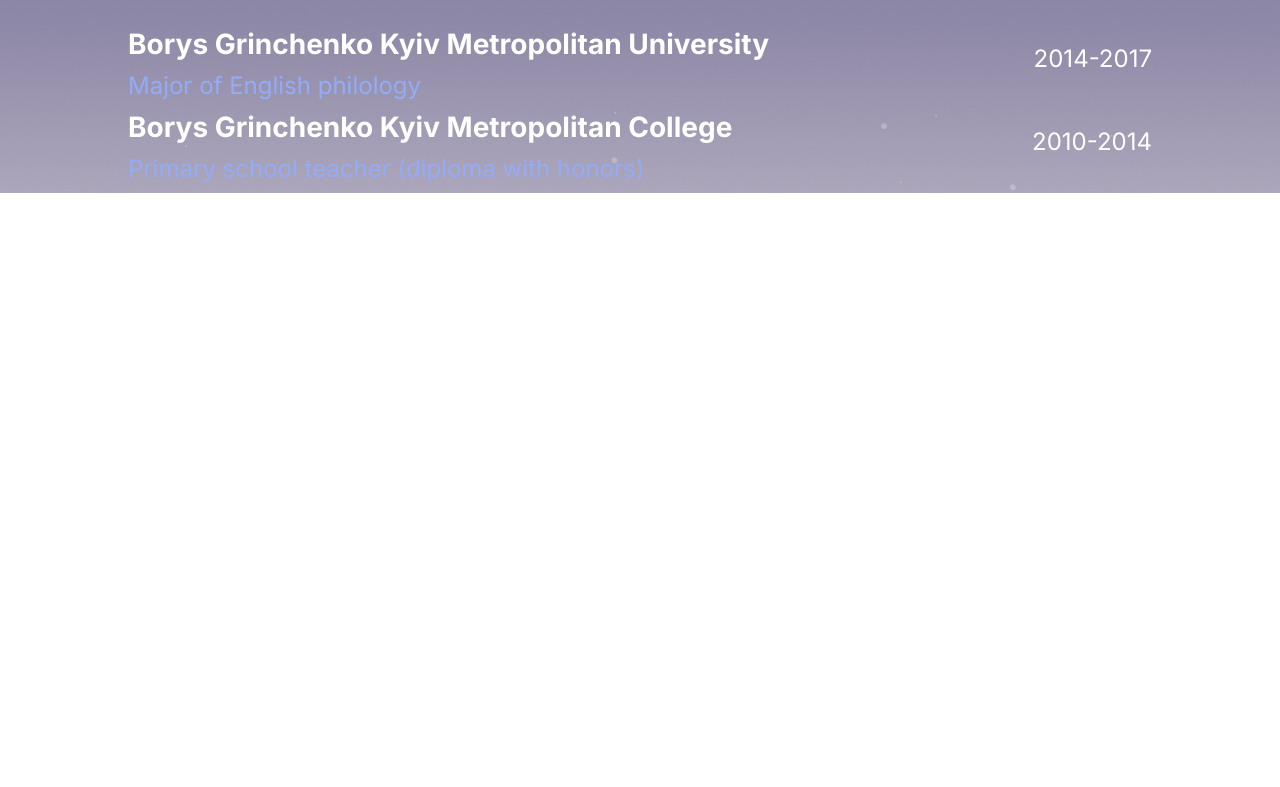
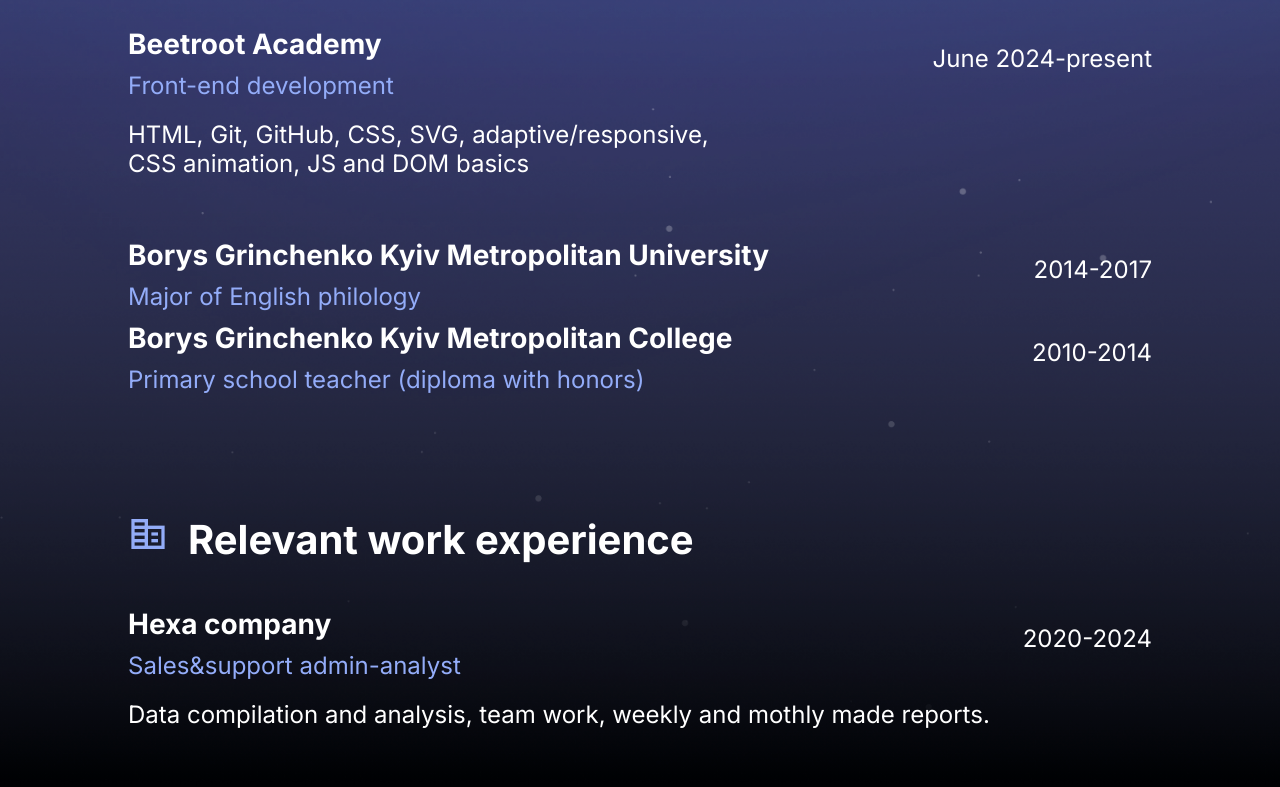
Before and after one commit to MaryMaistrova/myProject, a plain HTML site: page index.html in a window 1280 px wide. Shown: the part 607-1394 px from the top of the page. Before the commit the page ends 800 px from the top, so only its background shows below. Drawn offline with Linux system fonts and the light colour scheme.

Commit message:
gradient

```diff
--- a/index.html
+++ b/index.html
@@ -17,7 +17,7 @@
 <body>
   <div class="wrapper-ofc">
     <header>
-      <img src="images/my-pic.png" width="250" height="250" alt="my_photo">
+      <img src="images/my-pic.jpg" width="230" height="200" alt="my_photo">
       <div class="info">
         <h1>Mariia Maistrova</h1>
         <h3>Frontend developer trainee</h3>
@@ -117,6 +117,17 @@
 
       <div class="edu">
         <h2>Education</h2>
+
+        <section>
+          <div class="left">
+            <h4>Beetroot Academy</h4>
+            <span>Front-end development </span>
+          </div>
+          <span>June 2024-present</span>
+
+
+        </section>
+        <span>HTML, Git, GitHub, CSS, SVG, adaptive/responsive, CSS animation, JS and DOM basics</span>
         <section>
           <div class="left">
             <h4>Borys Grinchenko Kyiv Metropolitan University </h4>
@@ -133,7 +144,17 @@
           <span>2010-2014</span>
         </section>
       </div>
-    </main>
+      <h2>Relevant work experience</h2>
+      <div class="work">
+        <div class="left">
+          <h4>Hexa company</h4>
+          <span>Sales&support admin-analyst</span>
+        </div>
+        <span>2020-2024</span>
+      </div>
+      <span>Data compilation and analysis, team work, weekly and mothly made reports.</span>
+  </div>
+  </main>
   </div>
 </body>
 
--- a/style.css
+++ b/style.css
@@ -1,5 +1,5 @@
 body {
-  background-image: url(images/Stars.png), url(images/Flares.png), url(images/Gradient.png);
+  background-image: url(images/Stars.png), url(images/Flares.png), url(images/Gradient.png), linear-gradient(#90b2e8, #000103);
   background-size: cover;
   background-repeat: no-repeat, no-repeat, no-repeat;
 }
@@ -17,9 +17,11 @@
   max-width: 1024px;
   display: flex;
   min-height: 250px;
-  gap: 50px;
+  align-items: center;
+  gap: 100px;
   color: white;
 }
+
 h1 {
   font-size: 48px;
   letter-spacing: 2px;
@@ -41,6 +43,7 @@
   flex-wrap: wrap;
   gap: 15px;
 }
+
 .couple {
   width: 130px;
   display: flex;
@@ -52,6 +55,10 @@
 a {
   text-decoration: none;
   color: white;
+}
+
+body>main {
+  background: linear-gradient(#90b2e8, #000103)!important;
 }
 
 .summary {
@@ -66,6 +73,17 @@
   padding-right: 20px;
 }
 
+.edu {
+  max-width: 1024px;
+}
+
+.edu>span {
+  display: flex;
+  padding-top: 20px;
+  padding-bottom: 50px;
+  max-width: 600px;
+}
+
 section {
   display: flex;
   max-width: 1024px;
@@ -75,10 +93,12 @@
 
 .left>span {
   color: #93ACF8;
+  padding-top: 20px;
+  padding-bottom: 20px;
 }
 
 h2 {
- font-size: 40px;
+  font-size: 40px;
 }
 
 h4 {
@@ -90,3 +110,25 @@
 span {
   font-size: 24px;
 }
+
+.work {
+  display: flex;
+  justify-content: space-between;
+  align-items: center;
+}
+
+
+main>h2::before {
+  content: url(images/corporate_fare.png);
+  padding-right: 20px;
+}
+
+main>h2 {
+  margin-top: 120px;
+}
+
+body > div > main > span:nth-child(5){
+  display: flex;
+  padding-top: 20px;
+  padding-bottom: 50px;
+}
```
Also changed, not shown: favicon.ico (added), images/corporate_fare.png (added), images/my-pic.jpg (added).
